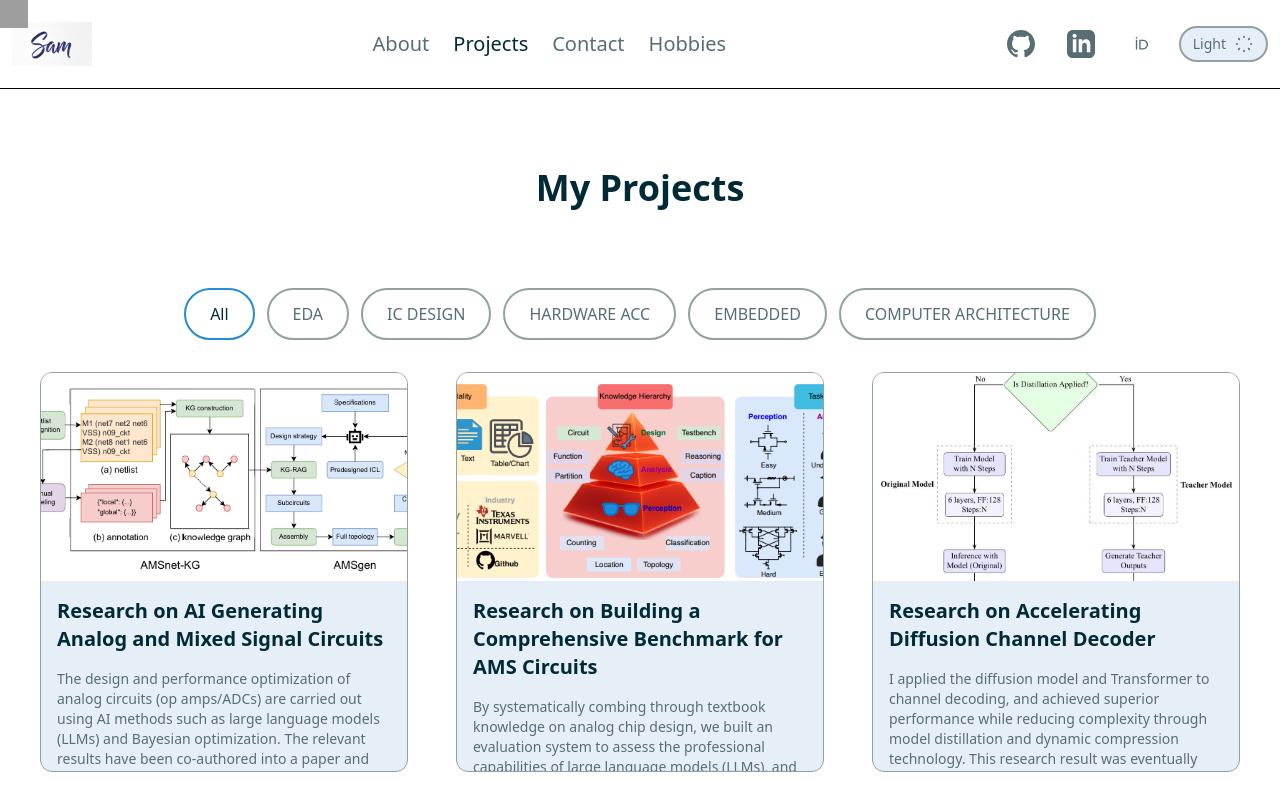
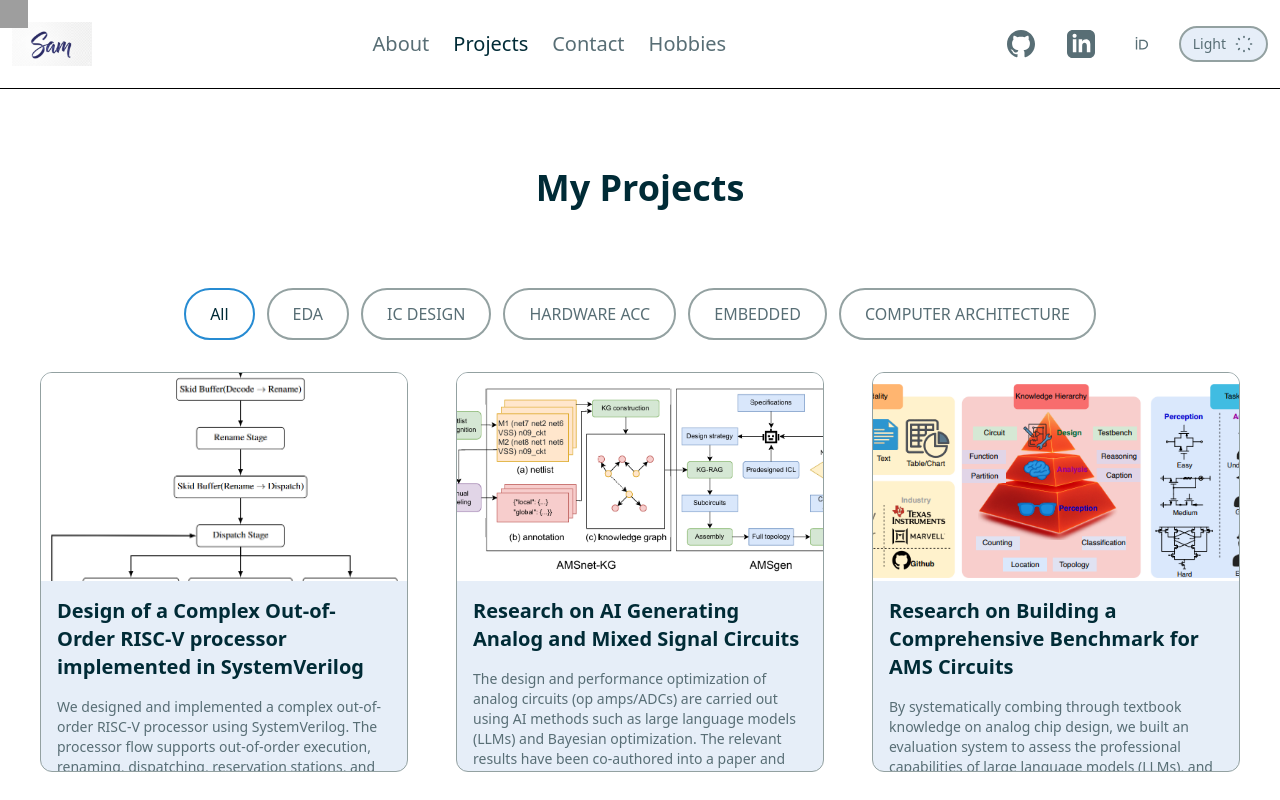
Before and after one commit to samcby/my-portfolio, a Next.js app: page /projects in a window 1280 px wide. Shown: the top 800 px of the page. Built offline with nearby package versions, Linux system fonts and the light colour scheme; grey boxes are pictures that could not be loaded.

Commit message:
update new project and 2025 Fall grades

```diff
--- a/src/data/projectData.js
+++ b/src/data/projectData.js
@@ -1,6 +1,16 @@
 const PROJECT_DATA = [
   {
     id: 1,
+    title: "Design of a Complex Out-of-Order RISC-V processor implemented in SystemVerilog",
+    description:
+      "We designed and implemented a complex out-of-order RISC-V processor using SystemVerilog. The processor flow supports out-of-order execution, renaming, dispatching, reservation stations, and many other advanced features.",
+    image: "/images/projects/OoO.png",
+    tag: ["All", "COMPUTER ARCHITECTURE"],
+    gitUrl: "",
+    previewUrl: "/",
+  },
+  {
+    id: 2,
     title: "Research on AI Generating Analog and Mixed Signal Circuits",
     description:
       "The design and performance optimization of analog circuits (op amps/ADCs) are carried out using AI methods such as large language models (LLMs) and Bayesian optimization. The relevant results have been co-authored into a paper and accepted by the ACM TODAES journal.",
@@ -10,7 +20,7 @@ const PROJECT_DATA = [
     previewUrl: "/",
   },
   {
-    id: 2,
+    id: 3,
     title: "Research on Building a Comprehensive Benchmark for AMS Circuits",
     description:
       "By systematically combing through textbook knowledge on analog chip design, we built an evaluation system to assess the professional capabilities of large language models (LLMs), and co-authored the relevant research results into a paper and submitted it to ICLR.",
@@ -21,7 +31,7 @@ const PROJECT_DATA = [
     previewUrl: "/",
   },
   {
-    id: 3,
+    id: 4,
     title: "Research on Accelerating Diffusion Channel Decoder",
     description:
       "I applied the diffusion model and Transformer to channel decoding, and achieved superior performance while reducing complexity through model distillation and dynamic compression technology. This research result was eventually rated as an outstanding undergraduate thesis at the school level.",
@@ -31,7 +41,7 @@ const PROJECT_DATA = [
     previewUrl: "/",
   },
   {
-    id: 4,
+    id: 5,
     title: "Intelligent Control Chip Based on Robei EDA",
     description:
       "According to Robei's requirements, we used the company's EDA software and FPGA hardware to design and assemble a robot ourselves, enabling it to perform functions such as gripping and transferring goods with a robotic arm, moving, avoiding obstacles, traversing complex terrain, and remote control.",
@@ -41,7 +51,7 @@ const PROJECT_DATA = [
     previewUrl: "/",
   },
   {
-    id: 5,
+    id: 6,
     title: "Research on Two-dimensional Materials and Luminescence",
     description:
       "As the team leader, I collaborated with my team members to complete a paper on the luminescence research of two-dimensional materials.",
@@ -52,7 +62,7 @@ const PROJECT_DATA = [
     previewUrl: "/",
   },
   {
-    id: 6,
+    id: 7,
     title: "Research on Optimization of 4-bit Absolute Value Detector",
     description:
       "By reconstructing the adder's carry block and optimizing transistor size and supply voltage, I reduced the circuit's power consumption by 68.16% while still meeting speed requirements. ",
@@ -62,7 +72,7 @@ const PROJECT_DATA = [
     previewUrl: "/",
   },
   {
-    id: 7,
+    id: 8,
     title: "CNN Hardware Accelerating",
     description:
       "Used Python and Verilog to implement CNN hardware acceleration on the EGO1 FPGA, incorporating hierarchical parallelization of input/output channels and feature maps, along with custom I/O buffer design for efficient deployment.",
@@ -72,7 +82,7 @@ const PROJECT_DATA = [
     previewUrl: "/",
   },
   {
-    id: 8,
+    id: 9,
     title: "Single-Cycle RISC-V CPU Design",
     description:
       "Use C++ to build a RISC-V CPU based on the proposed instruction set. It can implement the basic single-cycle CPU architecture, including instruction processing, registers, memory, control unit, etc.",
--- a/src/data/timelineItems.js
+++ b/src/data/timelineItems.js
@@ -1,13 +1,13 @@
 const TIMELINE_ITEMS = [
   {
     date: "Sep 2025 - Dec 2025",
-    title: "Research on designing a complex Out-of-Order processor implemented in Verilog",
+    title: "Design of a Complex Out-of-Order RISC-V processor implemented in SystemVerilog",
     location: "UCLA | Los Angeles, CA",
     description:
-      "Ongoing Project",
+      "A comprehensive RISC-V OoO Processor with multiple advanced features.",
     logo: "https://p.ipic.vip/q1ysgx.png",
     details:
-      "Ongoing Project",
+      "We designed and implemented a complex out-of-order RISC-V processor using SystemVerilog. The processor flow supports out-of-order execution, renaming, dispatching, reservation stations, and many other advanced features.",
   },
   {
     date: "Sep 2025 - TBD",
```
Also changed, not shown: src/data/educationData.js (+16 -1 lines), public/images/projects/OoO.png (added).
